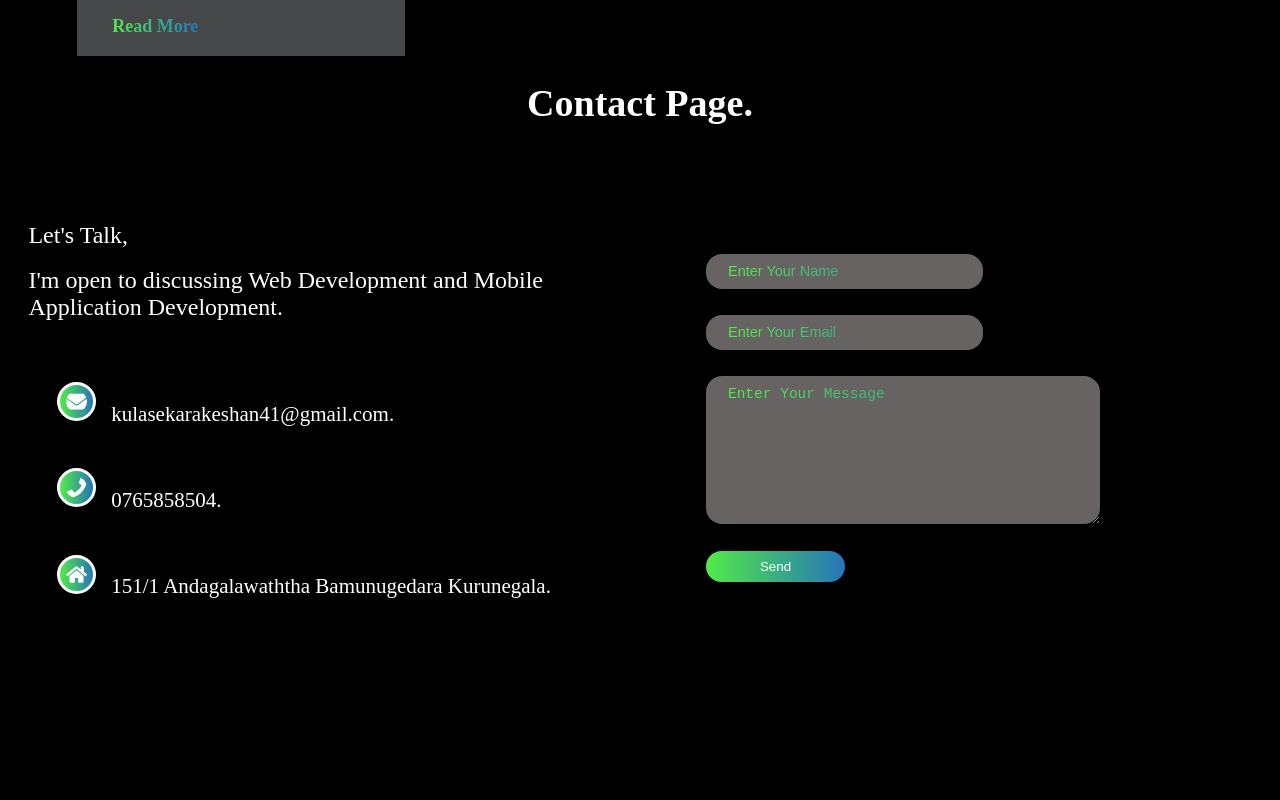
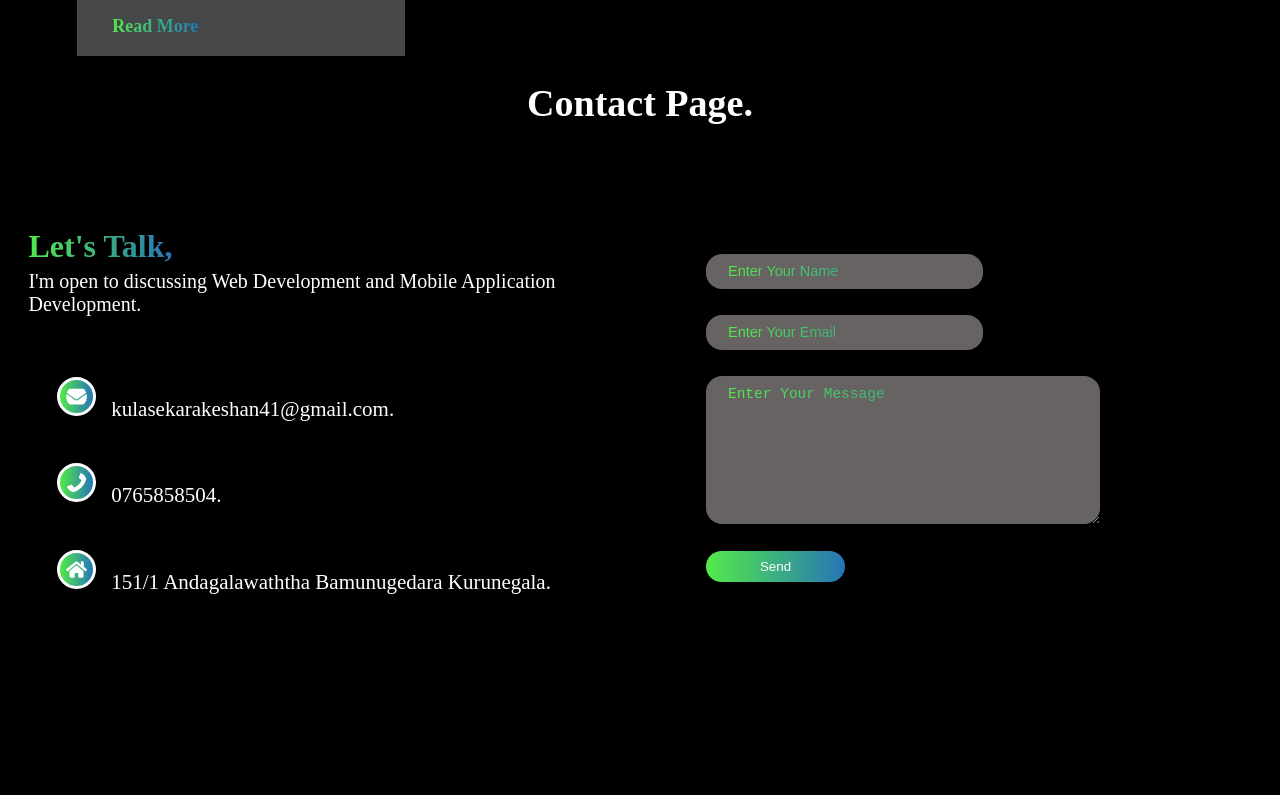
Before and after one commit to KeshaCodeolima/MY-Portfolio, a React (Create React App) app in the folder my-portfolio/: page / in a window 1280 px wide. Shown: the part 1552-2352 px from the top of the page. Built offline with nearby package versions, Linux system fonts and the light colour scheme.

Commit message:
add new span tag to iteamcontact class and change the text color

```diff
--- a/my-portfolio/src/Componets/ContactPage.css
+++ b/my-portfolio/src/Componets/ContactPage.css
@@ -22,8 +22,8 @@
 .itemscontact p{
     color: white;
     margin-left: 5%;
-    font-size:24px;
-    margin-top: -1%;
+    font-size:20px;
+    margin-top: 1%;
     text-align:left;
 }
 .contacttext{
@@ -32,6 +32,16 @@
     margin-left: 10%;
     margin-top: 7%;
     padding-top: -6%;
+}
+.itemscontact span{
+    background-image: linear-gradient(to right, #53ea49,#2575b7);
+    background-clip: text;
+    -webkit-text-fill-color: transparent;
+    font-size:32px;
+    font-weight: bold;
+    margin-top: -1%;
+    text-align:left;
+    margin-left: 5%;
 }
 .contacttext p{
     padding-top: 3%;
--- a/my-portfolio/src/Componets/ContactPage.jsx
+++ b/my-portfolio/src/Componets/ContactPage.jsx
@@ -10,7 +10,7 @@ function ContactPage() {
                 <div className="contact">
                     <div className="contactleft">
                         <div className="itemscontact">
-                            <p>Let's Talk,</p>
+                            <span>Let's Talk,</span>
                             <p>I'm open to discussing Web Development and Mobile Application Development.</p>
                         </div>
                         <div className="contacttext">
```
